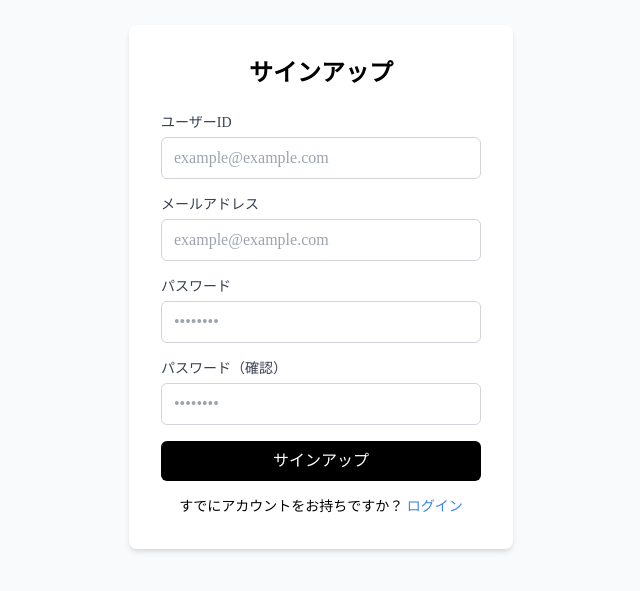
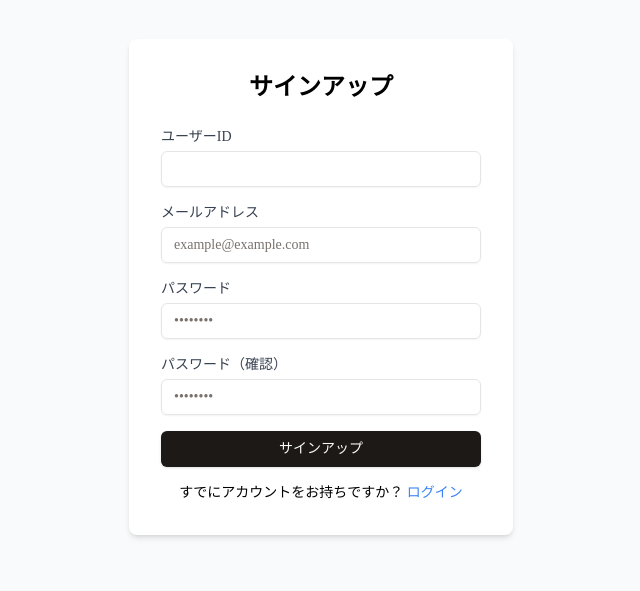
Before and after one commit to totot1010/Jisui, a Next.js app in the folder frontend/: page /signup in a window 1280 px wide. Shown: the part 113-704 px from the top of the page, without its empty margins (319-959 px from the left). Built offline with nearby package versions, Linux system fonts and the light colour scheme.

Commit message:
♻️ refactor: 認証画面のリファクタ

```diff
--- a/frontend/src/app/(unauthenticated)/login/page.tsx
+++ b/frontend/src/app/(unauthenticated)/login/page.tsx
@@ -1,4 +1,4 @@
-import Login from "@/feature/auth/components/Login";
+import Login from "@/feature/auth/components/Login/Login";
 
 export default async function Page() {
   return <Login />
--- a/frontend/src/app/(unauthenticated)/signup/page.tsx
+++ b/frontend/src/app/(unauthenticated)/signup/page.tsx
@@ -1,5 +1,5 @@
-import SignUp from "@/feature/auth/components/Signup";
+import Signup from "@/feature/auth/components/Signup/Signup";
 
 export default async function Page() {
-  return <SignUp />
+  return <Signup />
 }
--- /dev/null
+++ b/frontend/src/feature/auth/components/Login/Login.tsx
@@ -0,0 +1,30 @@
+'use client'
+
+import { useState } from 'react'
+import { useRouter } from 'next/navigation'
+import LoginView from './view/Login'
+
+export default function Login() {
+  const [userId, setUserId] = useState('')
+  const [email, setEmail] = useState('')
+  const [password, setPassword] = useState('')
+  const [error, setError] = useState('')
+  const router = useRouter()
+  const handleSubmit = async (e: React.FormEvent) => {
+    e.preventDefault()
+    setError('')
+
+    try {
+      // TODO: ログイン処理を実装する
+      console.log('ログイン:', email, password)
+      router.push('/home')
+    } catch (err) {
+      console.error(err)
+      setError('ログインに失敗しました。メールアドレスとパスワードを確認してください。')
+    }
+  }
+
+  return (
+    <LoginView userId={userId} email={email} password={password} error={error} setUserId={setUserId} setEmail={setEmail} setPassword={setPassword} handleSubmit={handleSubmit} />
+  )
+}
--- /dev/null
+++ b/frontend/src/feature/auth/components/Login/index.ts
@@ -0,0 +1 @@
+export * from './Login'
--- a/frontend/src/feature/auth/components/login.tsx
+++ b/frontend/src/feature/auth/components/Login/view/Login.tsx
@@ -1,29 +1,22 @@
 'use client'
 
-import { useState } from 'react'
+import { Input } from '@/components/shadcn/input'
 import Link from 'next/link'
-import { useRouter } from 'next/navigation'
 
-export default function Login() {
-  const [userId, setUserId] = useState('')
-  const [email, setEmail] = useState('')
-  const [password, setPassword] = useState('')
-  const [error, setError] = useState('')
-  const router = useRouter()
-  const handleSubmit = async (e: React.FormEvent) => {
-    e.preventDefault()
-    setError('')
+type LoginViewProps = {
+  userId: string
+  email: string
+  password: string
+  error: string
+  setUserId: (userId: string) => void
+  setEmail: (email: string) => void
+  setPassword: (password: string) => void
+  handleSubmit: (e: React.FormEvent) => void
+}
 
-    try {
-      // TODO: ログイン処理を実装する
-      console.log('ログイン:', email, password)
-      router.push('/home')
-    } catch (err) {
-      console.error(err)
-      setError('ログインに失敗しました。メールアドレスとパスワードを確認してください。')
-    }
-  }
-
+export default function LoginView(
+  { userId, email, password, error, setUserId, setEmail, setPassword, handleSubmit }: LoginViewProps
+) {
   return (
     <div className="bg-white p-8 rounded-lg shadow-md w-96">
       <h1 className="text-2xl font-bold mb-6 text-center">ログイン</h1>
@@ -33,41 +26,33 @@ export default function Login() {
           <label htmlFor="userId" className="block text-sm font-medium text-gray-700 mb-1">
             ユーザーID
           </label>
-          <input
-            type="text"
-            id="userId"
-            value={userId}
-            onChange={(e) => setUserId(e.target.value)}
-            required
-            className="w-full px-3 py-2 border border-gray-300 rounded-md focus:outline-none focus:ring-2 focus:ring-blue-500"
-            placeholder="example@example.com"
-          />
+          <Input type="text" id="userId" className="px-3 py-2" value={userId} onChange={(e) => setUserId(e.target.value)} required />
         </div>
         <div>
           <label htmlFor="email" className="block text-sm font-medium text-gray-700 mb-1">
             メールアドレス
           </label>
-          <input
+          <Input
             type="email"
             id="email"
+            className="px-3 py-2"
             value={email}
+            placeholder="example@example.com"
             onChange={(e) => setEmail(e.target.value)}
             required
-            className="w-full px-3 py-2 border border-gray-300 rounded-md focus:outline-none focus:ring-2 focus:ring-blue-500"
-            placeholder="example@example.com"
           />
         </div>
         <div>
           <label htmlFor="password" className="block text-sm font-medium text-gray-700 mb-1">
             パスワード
           </label>
-          <input
+          <Input
             type="password"
             id="password"
+            className="px-3 py-2"
             value={password}
             onChange={(e) => setPassword(e.target.value)}
             required
-            className="w-full px-3 py-2 border border-gray-300 rounded-md focus:outline-none focus:ring-2 focus:ring-blue-500"
             placeholder="••••••••"
           />
         </div>
--- /dev/null
+++ b/frontend/src/feature/auth/components/Login/view/index.ts
@@ -0,0 +1 @@
+export * from './Login'
--- /dev/null
+++ b/frontend/src/feature/auth/components/Signup/Signup.tsx
@@ -0,0 +1,47 @@
+"use client"
+import { useRouter } from "next/navigation"
+import { useState } from "react"
+import SignUpView from "./view/Signup"
+
+export default function Signup() {
+  const [userId, setUserId] = useState("")
+  const [email, setEmail] = useState("")
+  const [password, setPassword] = useState("")
+  const [confirmPassword, setConfirmPassword] = useState("")
+  const [error, setError] = useState("")
+  const router = useRouter()
+
+  const handleSubmit = async (e: React.FormEvent) => {
+    e.preventDefault()
+    setError("")
+
+    if (password !== confirmPassword) {
+      setError("パスワードが一致しません")
+      return
+    }
+
+    try {
+      console.log("サインアップ:", email, password)
+      // TODO: サインアップ処理を実装する
+      router.push("/login")
+    } catch (err) {
+      console.error(err)
+      setError("サインアップに失敗しました。もう一度お試しください。")
+    }
+  }
+
+  return (
+    <SignUpView
+      userId={userId}
+      setUserId={setUserId}
+      email={email}
+      setEmail={setEmail}
+      password={password}
+      setPassword={setPassword}
+      confirmPassword={confirmPassword}
+      setConfirmPassword={setConfirmPassword}
+      error={error}
+      onSubmit={handleSubmit}
+    />
+  )
+}
--- /dev/null
+++ b/frontend/src/feature/auth/components/Signup/index.ts
@@ -0,0 +1 @@
+export * from './Signup'
--- /dev/null
+++ b/frontend/src/feature/auth/components/Signup/view/Signup.tsx
@@ -0,0 +1,99 @@
+"use client"
+
+import { Button } from "@/components/shadcn/button"
+import { Input } from "@/components/shadcn/input"
+import Link from "next/link"
+
+type SignUpViewProps = {
+  userId: string
+  setUserId: (userId: string) => void
+  email: string
+  setEmail: (email: string) => void
+  password: string
+  setPassword: (password: string) => void
+  confirmPassword: string
+  setConfirmPassword: (confirmPassword: string) => void
+  error: string
+  onSubmit: (e: React.FormEvent) => void
+}
+
+
+export default function SignupView(
+  { userId,
+    setUserId,
+    email,
+    setEmail,
+    password,
+    setPassword,
+    confirmPassword,
+    setConfirmPassword,
+    error,
+    onSubmit,
+  }: SignUpViewProps
+) {
+
+  return (
+    <div className="bg-white p-8 rounded-lg shadow-md w-96">
+      <h1 className="text-2xl font-bold mb-6 text-center">サインアップ</h1>
+      {error && <p className="text-red-500 text-sm mb-4">{error}</p>}
+      <form onSubmit={onSubmit} className="space-y-4">
+        <div>
+          <label htmlFor="userId" className="block text-sm font-medium text-gray-700 mb-1">
+            ユーザーID
+          </label>
+          <Input type="text" id="userId" className="px-3 py-2" value={userId} onChange={(e) => setUserId(e.target.value)} required />
+        </div>
+        <div>
+          <label htmlFor="email" className="block text-sm font-medium text-gray-700 mb-1">
+            メールアドレス
+          </label>
+          <Input
+            type="email"
+            id="email"
+            className="px-3 py-2"
+            value={email}
+            placeholder="example@example.com"
+            onChange={(e) => setEmail(e.target.value)}
+            required
+          />
+        </div>
+        <div>
+          <label htmlFor="password" className="block text-sm font-medium text-gray-700 mb-1">
+            パスワード
+          </label>
+          <Input
+            type="password"
+            id="password"
+            className="px-3 py-2"
+            value={password}
+            onChange={(e) => setPassword(e.target.value)}
+            required
+            placeholder="••••••••"
+          />
+        </div>
+        <div>
+          <label htmlFor="confirmPassword" className="block text-sm font-medium text-gray-700 mb-1">
+            パスワード（確認）
+          </label>
+          <Input
+            type="password"
+            id="confirmPassword"
+            className="px-3 py-2"
+            value={confirmPassword}
+            onChange={(e) => setConfirmPassword(e.target.value)}
+            placeholder="••••••••"
+            required
+          />
+        </div>
+        <Button type="submit" className="w-full ">サインアップ</Button>
+      </form>
+
+      <p className="mt-4 text-sm text-center">
+        すでにアカウントをお持ちですか？{" "}
+        <Link href="/login" className="text-blue-500 hover:underline">
+          ログイン
+        </Link>
+      </p>
+    </div>
+  )
+}
--- /dev/null
+++ b/frontend/src/feature/auth/components/Signup/view/index.ts
@@ -0,0 +1 @@
+export * from './Signup'
--- a/frontend/src/feature/auth/components/signup.tsx
+++ /dev/null
@@ -1,109 +0,0 @@
-'use client'
-
-import { useRouter } from 'next/navigation'
-import { useState } from 'react'
-
-export default function SignUp() {
-  const [userId, setUserId] = useState('')
-  const [email, setEmail] = useState('')
-  const [password, setPassword] = useState('')
-  const [confirmPassword, setConfirmPassword] = useState('')
-  const [error, setError] = useState('')
-  const router = useRouter()
-
-  const handleSubmit = async (e: React.FormEvent) => {
-    e.preventDefault()
-    setError('')
-
-    if (password !== confirmPassword) {
-      setError('パスワードが一致しません')
-      return
-    }
-
-    try {
-      console.log('サインアップ:', email, password)
-      // TODO: サインアップ処理を実装する
-      router.push('/login')
-    } catch (err) {
-      console.error(err)
-      setError('サインアップに失敗しました。もう一度お試しください。')
-    }
-  }
-
-  return (
-    <div className="bg-white p-8 rounded-lg shadow-md w-96">
-      <h1 className="text-2xl font-bold mb-6 text-center">サインアップ</h1>
-      {error && <p className="text-red-500 text-sm mb-4">{error}</p>}
-      <form onSubmit={handleSubmit} className="space-y-4">
-        <div>
-          <label htmlFor="userId" className="block text-sm font-medium text-gray-700 mb-1">
-            ユーザーID
-          </label>
-          <input
-            type="text"
-            id="userId"
-            value={userId}
-            onChange={(e) => setUserId(e.target.value)}
-            required
-            className="w-full px-3 py-2 border border-gray-300 rounded-md focus:outline-none focus:ring-2 focus:ring-blue-500"
-            placeholder="example@example.com"
-          />
-        </div>
-        <div>
-          <label htmlFor="email" className="block text-sm font-medium text-gray-700 mb-1">
-            メールアドレス
-          </label>
-          <input
-            type="email"
-            id="email"
-            value={email}
-            onChange={(e) => setEmail(e.target.value)}
-            required
-            className="w-full px-3 py-2 border border-gray-300 rounded-md focus:outline-none focus:ring-2 focus:ring-blue-500"
-            placeholder="example@example.com"
-          />
-        </div>
-        <div>
-          <label htmlFor="password" className="block text-sm font-medium text-gray-700 mb-1">
-            パスワード
-          </label>
-          <input
-            type="password"
-            id="password"
-            value={password}
-            onChange={(e) => setPassword(e.target.value)}
-            required
-            className="w-full px-3 py-2 border border-gray-300 rounded-md focus:outline-none focus:ring-2 focus:ring-blue-500"
-            placeholder="••••••••"
-          />
-        </div>
-        <div>
-          <label htmlFor="confirmPassword" className="block text-sm font-medium text-gray-700 mb-1">
-            パスワード（確認）
-          </label>
-          <input
-            type="password"
-            id="confirmPassword"
-            value={confirmPassword}
-            onChange={(e) => setConfirmPassword(e.target.value)}
-            required
-            className="w-full px-3 py-2 border border-gray-300 rounded-md focus:outline-none focus:ring-2 focus:ring-blue-500"
-            placeholder="••••••••"
-          />
-        </div>
-        <button
-          type="submit"
-          className="w-full bg-black text-white py-2 rounded-md hover:bg-gray-800 focus:outline-none focus:ring-2 focus:ring-gray-500 focus:ring-offset-2"
-        >
-          サインアップ
-        </button>
-      </form>
-      <p className="mt-4 text-sm text-center">
-        すでにアカウントをお持ちですか？{' '}
-        <a href="/login" className="text-blue-500 hover:underline">
-          ログイン
-        </a>
-      </p>
-    </div>
-  )
-}
```
